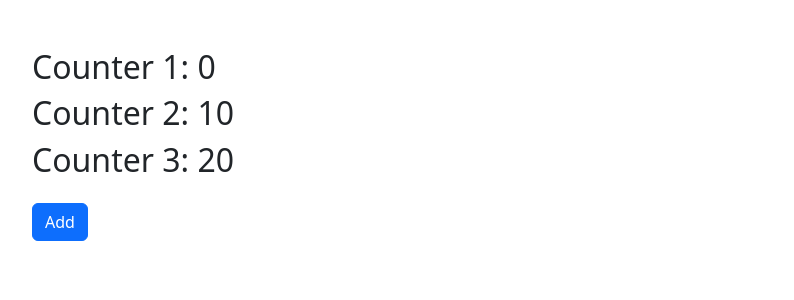
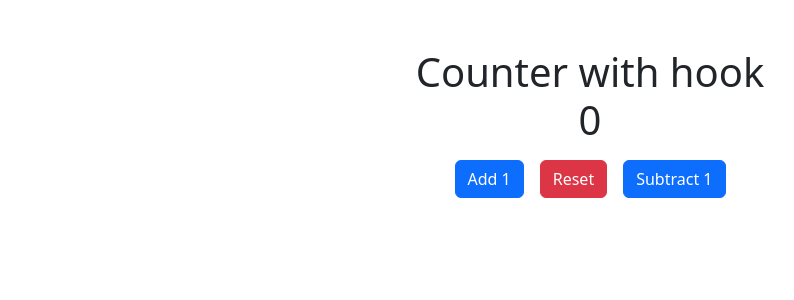
Before and after one commit to victorivanlopezlearning/hooks-app-react, a React (Vite) app: page / in a window 1280 px wide. Shown: the top 300 px of the page, without its empty margins (50-844 px from the left). Built offline with nearby package versions, Linux system fonts and the light colour scheme.

Commit message:
Finished

```diff
--- /dev/null
+++ b/src/01-useState/CounterWithCustomHook.jsx
@@ -0,0 +1,27 @@
+import { useCounter } from "../hooks/useCounter"
+
+export const CounterWithCustomHook = () => {
+
+  const { counter, onAdd, onSubtract, onReset } = useCounter();
+
+  return (
+    <div className="container mt-5">
+      <h1 className="text-center">Counter with hook <span className="d-block">{counter}</span></h1>
+
+      <div className="mt-3 d-flex justify-content-center">
+        <button
+          className="btn btn-primary me-3"
+          onClick={() => onAdd(2)}
+        >Add 1</button>
+        <button
+          className="btn btn-danger me-3"
+          onClick={onReset}
+        >Reset</button>
+        <button
+          className="btn btn-primary"
+          onClick={() => onSubtract(2)}
+        >Subtract 1</button>
+      </div>
+    </div>
+  )
+}
--- /dev/null
+++ b/src/hooks/useCounter.js
@@ -0,0 +1,26 @@
+import { useState } from "react";
+
+export const useCounter = (initialValue = 0) => {
+
+  const [counter, setCounter] = useState(initialValue);
+
+  const onAdd = (step = 1) => {
+    setCounter(counter + step);
+  };
+
+  const onSubtract = (step = 1) => {
+    if (counter === 0) return;
+    setCounter(counter - step);
+  };
+
+  const onReset = () => {
+    setCounter(initialValue);
+  };
+
+  return {
+    counter,
+    onAdd,
+    onSubtract,
+    onReset,
+  }
+}
--- a/src/main.jsx
+++ b/src/main.jsx
@@ -1,10 +1,11 @@
 import React from 'react';
 import ReactDOM from 'react-dom/client';
 // import HooksApp from './HooksApp';
-import { CounterApp } from './01-useState/CounterApp';
+// import { CounterApp } from './01-useState/CounterApp';
+import { CounterWithCustomHook } from './01-useState/CounterWithCustomHook';
 
 ReactDOM.createRoot(document.getElementById('root')).render(
   <React.StrictMode>
-    <CounterApp />
+    <CounterWithCustomHook />
   </React.StrictMode>,
 )
```
